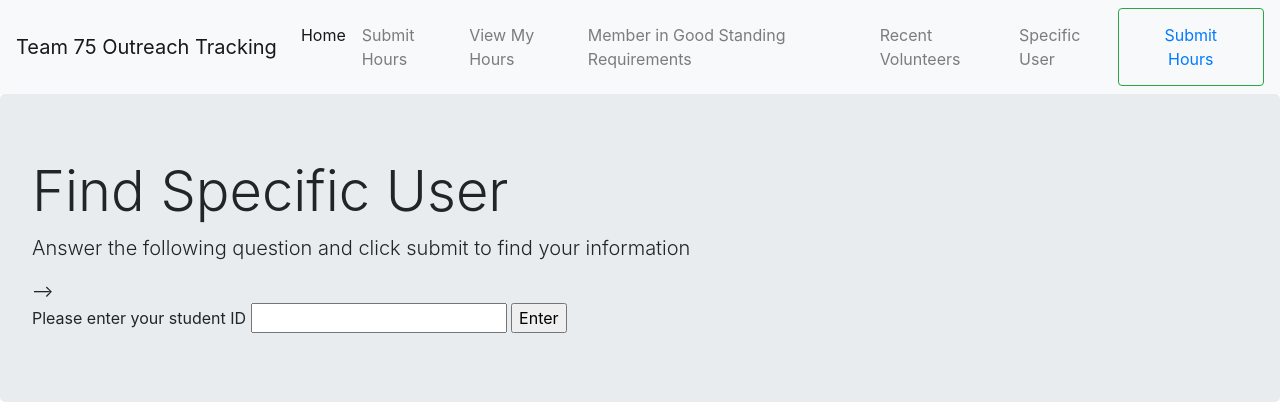
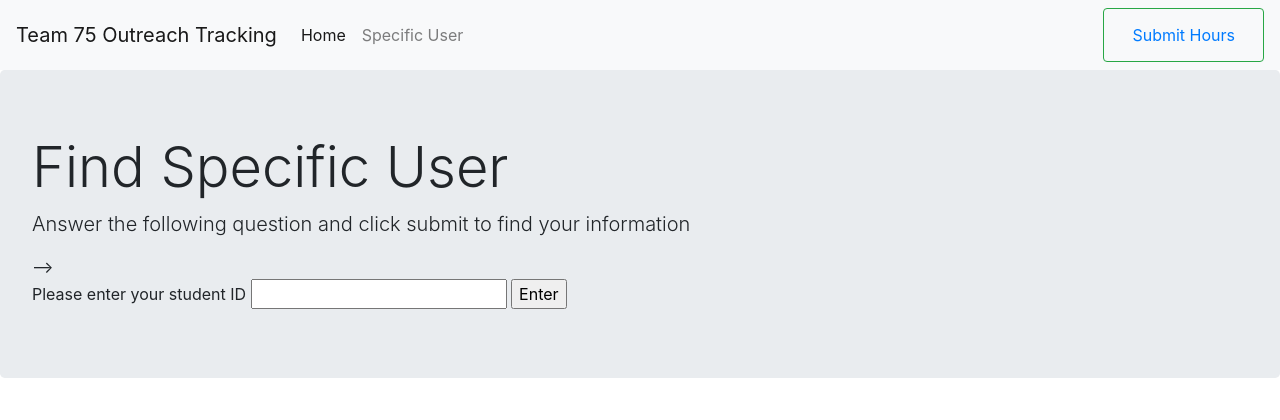
Before and after one commit to Vishwa-Muthuraman/team75_sample_site, a Flask app: page /specific_volunteers in a window 1280 px wide. Shown: the top 420 px of the page. Run offline with Flask 2, Linux system fonts and the light colour scheme; some libraries are stand-ins or nearby versions.

Commit message:
Submit hours now leads to specific user page for person that submitted

```diff
--- a/forms.py
+++ b/forms.py
@@ -19,6 +19,6 @@ class VolunteerForm(FlaskForm):
 
 class SpecificUser(FlaskForm):
     # create attributes
-    stud_ID = StringField("Please enter your student ID", validators=[DataRequired()])
+    student_ID = StringField("Please enter your student ID", validators=[DataRequired()])
 
     submit = SubmitField("Enter")
--- a/routes.py
+++ b/routes.py
@@ -56,15 +56,11 @@ def index():
         db.session.add(v)
         db.session.commit()
         flash('Data Submitted')
-
-        return redirect(url_for('recent_volunteers'))
+        form = forms.VolunteerForm()
+        eventregist = EventRegist.query.filter_by(stud_ID=form.student_ID.data)
+        return render_template('volunteer_found.html', eventregist=eventregist)
 
     return render_template('sign_up.html', form=form)
-
-@app.route('/recent_volunteers')
-def recent_volunteers():
-    eventregist = EventRegist.query.all()
-    return render_template('recent_volunteers.html', eventregist=eventregist)
 
 @app.route('/specific_volunteers', methods=['GET', 'POST'])
 def indx():
@@ -81,8 +77,11 @@ def indx():
 @app.route('/volunteer_found', methods=['GET', 'POST'])
 def volunteer_found():
         form = forms.SpecificUser()
-        if (form.stud_ID.data=='84362345'):
+        if (form.student_ID.data=='84362345'):
             stud_eventregist = EventRegist.query.all()
         else :
-            stud_eventregist = EventRegist.query.filter_by(stud_ID=form.stud_ID.data)
+            stud_eventregist = EventRegist.query.filter_by(stud_ID=form.student_ID.data)
         return render_template('volunteer_found.html', studregist=stud_eventregist)
+
+# @app.route('/volunteer_found', methods=['GET', 'POST'])
+# def volunteer_fnd():
--- a/templates/base.html
+++ b/templates/base.html
@@ -32,22 +32,6 @@
             </li>
 
             <li class="nav-item">
-              <a class="nav-link" href="/about_us">Submit Hours</a>
-            </li>
-
-            <li class="nav-item">
-              <a class="nav-link" href="/View_Hours">View My Hours</a>
-            </li>
-
-            <li class="nav-item">
-              <a class="nav-link" href="/Good_Standing">Member in Good Standing Requirements</a>
-            </li>
-
-            <li class="nav-item">
-              <a class="nav-link" href={{url_for('recent_volunteers')}}>Recent Volunteers</a>
-            </li>
-
-            <li class="nav-item">
               <a class="nav-link" href="/specific_volunteers">Specific User</a>
             </li>
 
--- a/templates/specific_volunteers.html
+++ b/templates/specific_volunteers.html
@@ -60,7 +60,7 @@
 
   <form action="volunteer_found" method="POST">
     {{ forms.hidden_tag() }}
-    {{ forms.stud_ID.label }} {{ forms.stud_ID() }}
+    {{ forms.student_ID.label }} {{ forms.student_ID() }}
     {{ forms.submit() }}
 
 </form>
--- a/templates/volunteer_found.html
+++ b/templates/volunteer_found.html
@@ -7,6 +7,12 @@
     <li>{{v.name}} volunteered at {{v.event}} for {{v.hours}} hours. Student ID is {{v.stud_ID}}</li>
     {% endfor %}
 </ul>
+<ul>
+    {% for v in eventregist %}
+    <li>{{v.name}} volunteered at {{v.event}} for {{v.hours}} hours. Student ID is {{v.stud_ID}}</li>
+    {% endfor %}
+</ul>
+
 
 
 {% endblock %}
```
Also changed, not shown: EventRegist.db.
